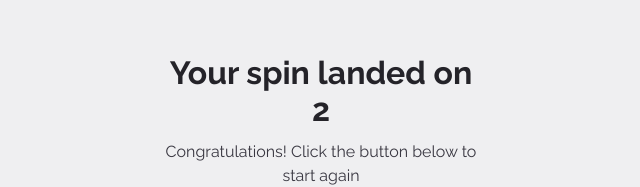
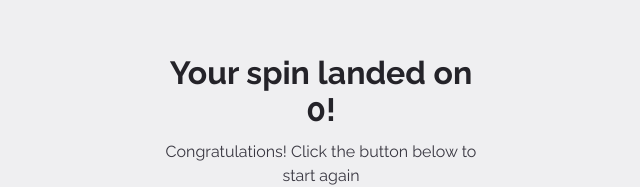
Before and after one commit to Jacques2Marais/spinning-wheel, a Vue app: page /result in a window 1280 px wide. Shown: the part 219-406 px from the top of the page, without its empty margins (319-959 px from the left). Built offline with nearby package versions, Linux system fonts and the light colour scheme.

Commit message:
Implement stores to persist spinner value across pages, and show result on result page

```diff
--- a/src/components/SpinningWheel.vue
+++ b/src/components/SpinningWheel.vue
@@ -1,5 +1,9 @@
 <script setup lang="ts">
 import { useTemplateRef } from 'vue'
+import { useWheelResultStore } from '@/stores/wheelResult'
+import router from '@/router'
+
+const wheelResultStore = useWheelResultStore()
 
 // given the segment's index, calculate its CSS transformation property (i.e. rotation)
 const calculateSegmentTransformation = (index: number) => {
@@ -38,17 +42,25 @@ const wheel = useTemplateRef('spinner-wheel')
 // always spin 10 full circles to create a "spinning effect"
 const spinEffectDegrees = 360 * 10
 
+const getSegmentDegrees = (segment: number) => {
+  return 360 + 22.5 - segment * 45
+}
+
 const getRandomSpinDegrees = () => {
   const randomNumber = Math.random()
   const randomSegment = Math.floor(randomNumber * 8) + 1
-  const randomRotationDegrees = spinEffectDegrees + (randomSegment - 1) * 45 + 22.5
+  const randomRotationDegrees = spinEffectDegrees + getSegmentDegrees(randomSegment)
+
+  wheelResultStore.result = randomSegment
 
   return randomRotationDegrees
 }
 
 const getPredeterminedSpinDegrees = () => {
   const predeterminedSegment = 3
-  const predeterminedRotationDegrees = spinEffectDegrees + (360 + 22.5 - predeterminedSegment * 45)
+  const predeterminedRotationDegrees = spinEffectDegrees + getSegmentDegrees(predeterminedSegment)
+
+  wheelResultStore.result = predeterminedSegment
 
   return predeterminedRotationDegrees
 }
@@ -56,6 +68,10 @@ const getPredeterminedSpinDegrees = () => {
 const spin = (degrees: number) => {
   if (wheel.value) {
     wheel.value.style.transform = `rotate(${degrees}deg)`
+
+    setTimeout(() => {
+      router.push('/result')
+    }, 5250)
   }
 }
 </script>
--- /dev/null
+++ b/src/stores/wheelResult.ts
@@ -0,0 +1,7 @@
+import { defineStore } from 'pinia'
+
+export const useWheelResultStore = defineStore('wheel-result', {
+  state: () => {
+    return { result: 0 }
+  },
+})
--- a/src/views/ResultView.vue
+++ b/src/views/ResultView.vue
@@ -1,10 +1,13 @@
 <script setup lang="ts">
 import BaseLayout from '@/components/BaseLayout.vue'
+import { useWheelResultStore } from '@/stores/wheelResult'
+
+const wheelResultStore = useWheelResultStore()
 </script>
 
 <template>
   <BaseLayout
-    title="Your spin landed on 2"
+    :title="`Your spin landed on ${wheelResultStore.result}!`"
     desc="Congratulations! Click the button below to start again"
   >
     <a href="/" class="button button-primary">Start again</a>
```
Also changed, not shown: src/stores/counter.ts (deleted, +0 -12 lines).
